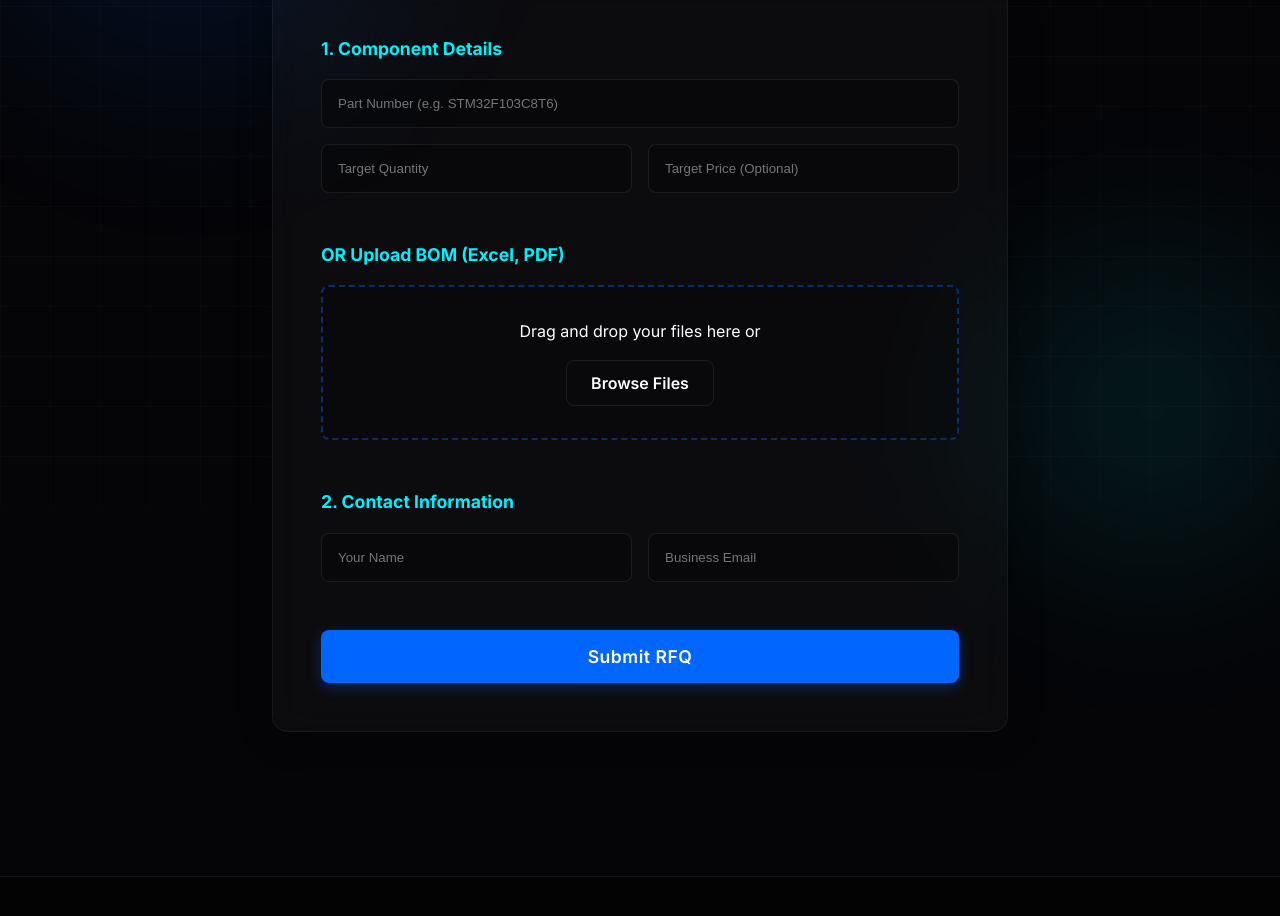
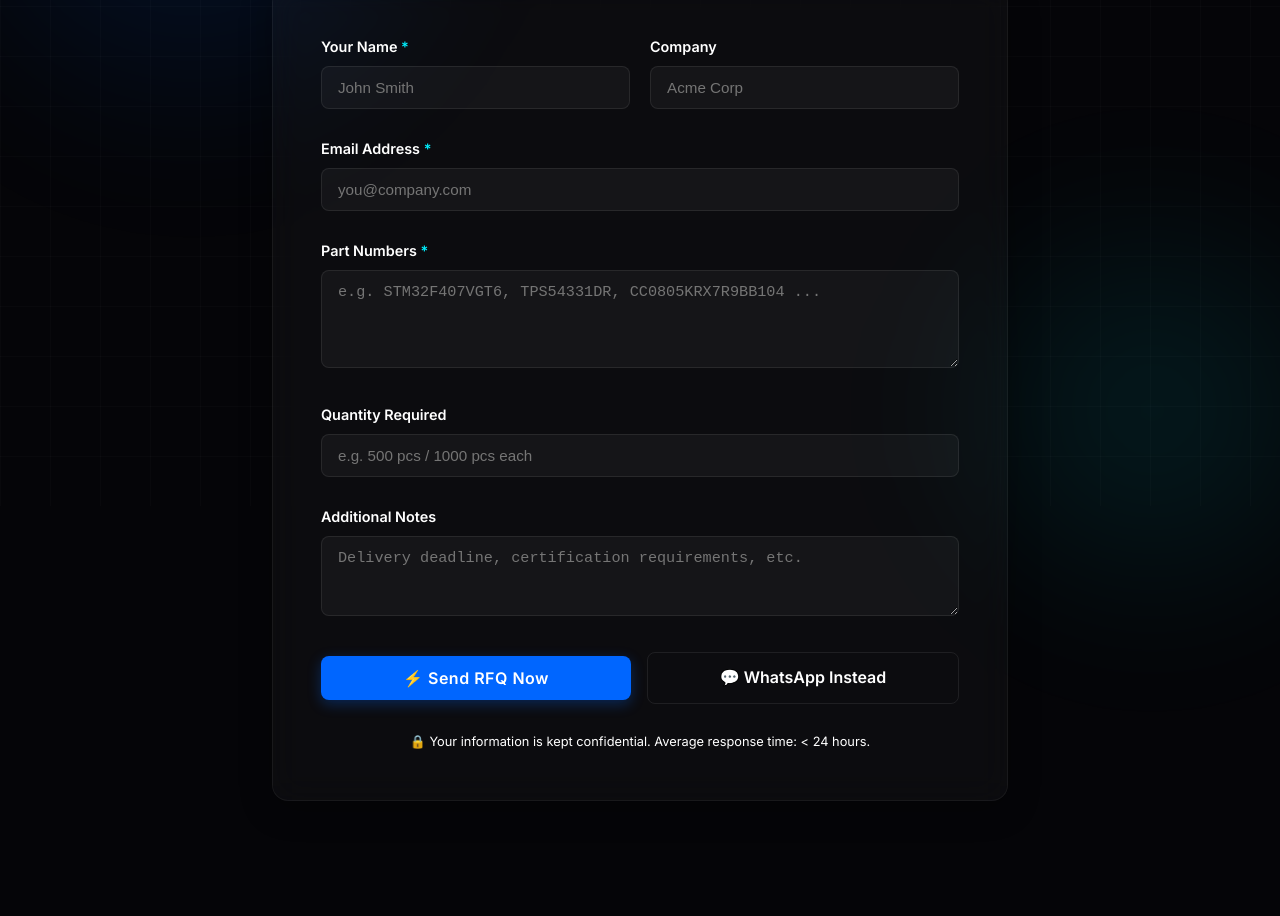
Before and after one commit to DkakaX/PJD, a Next.js app: page /en/quote in a window 1280 px wide. Shown: the part 294-1210 px from the top of the page. Built offline with nearby package versions, Linux system fonts and the light colour scheme.

Commit message:
Implement RFQ form submission and response handling

```diff
--- a/app/[lang]/quote/page.tsx
+++ b/app/[lang]/quote/page.tsx
@@ -1,44 +1,151 @@
+'use client'
+import { useState } from 'react'
+
 export default function QuotePage() {
+  const [submitted, setSubmitted] = useState(false)
+  const [loading, setLoading] = useState(false)
+
+  async function handleSubmit(e: React.FormEvent<HTMLFormElement>) {
+    e.preventDefault()
+    setLoading(true)
+    const form = e.currentTarget
+    const data = new FormData(form)
+    const parts = data.get('parts') as string
+    const qty = data.get('qty') as string
+    const name = data.get('name') as string
+    const company = data.get('company') as string
+    const email = data.get('email') as string
+    const notes = data.get('notes') as string
+
+    const subject = encodeURIComponent(`RFQ Request from ${company || name}`)
+    const body = encodeURIComponent(
+      `Name: ${name}\nCompany: ${company}\nEmail: ${email}\n\nPart Numbers:\n${parts}\n\nQuantity:\n${qty}\n\nNotes:\n${notes}`
+    )
+    window.location.href = `mailto:ouyanghaobang@cozysheep.tech?subject=${subject}&body=${body}`
+    setLoading(false)
+    setSubmitted(true)
+  }
+
+  if (submitted) {
+    return (
+      <main className="container" style={{ paddingTop: '5rem', paddingBottom: '5rem', maxWidth: '800px', textAlign: 'center' }}>
+        <div className="glass-panel" style={{ padding: '4rem 3rem' }}>
+          <div style={{ fontSize: '4rem', marginBottom: '1.5rem' }}>✅</div>
+          <h2 className="text-gradient-primary" style={{ fontSize: '2rem', marginBottom: '1rem' }}>Quote Request Sent!</h2>
+          <p className="text-secondary" style={{ fontSize: '1.1rem' }}>
+            Your default email client should have opened. If not, please email us directly at{' '}
+            <a href="mailto:ouyanghaobang@cozysheep.tech" style={{ color: 'var(--accent)' }}>
+              ouyanghaobang@cozysheep.tech
+            </a>
+          </p>
+          <button onClick={() => setSubmitted(false)} className="btn-primary" style={{ marginTop: '2rem' }}>
+            Submit Another RFQ
+          </button>
+        </div>
+      </main>
+    )
+  }
+
   return (
     <main className="container" style={{ paddingTop: '3rem', paddingBottom: '5rem', maxWidth: '800px' }}>
       <div style={{ textAlign: 'center', marginBottom: '3rem' }}>
-        <h1 className="text-gradient-primary" style={{ fontSize: '2.5rem', marginBottom: '1rem' }}>Request for Quote (RFQ)</h1>
-        <p className="text-secondary">Upload your BOM or manually enter part numbers below for a rapid response within 24 hours.</p>
+        <h1 className="text-gradient-primary" style={{ fontSize: '2.5rem', marginBottom: '1rem' }}>
+          Request for Quote (RFQ)
+        </h1>
+        <p className="text-secondary">
+          Upload your BOM or manually enter part numbers below for a rapid response within 24 hours.
+        </p>
       </div>
 
       <div className="glass-panel" style={{ padding: '3rem' }}>
-        <form style={{ display: 'flex', flexDirection: 'column', gap: '2rem' }}>
+        <form onSubmit={handleSubmit} style={{ display: 'flex', flexDirection: 'column', gap: '1.75rem' }}>
 
-          <div>
-            <h3 style={{ marginBottom: '1rem', color: 'var(--accent)', fontSize: '1.1rem' }}>1. Component Details</h3>
-            <div style={{ display: 'flex', gap: '1rem', flexDirection: 'column' }}>
-              <input type="text" placeholder="Part Number (e.g. STM32F103C8T6)" required style={{ background: 'rgba(0,0,0,0.3)', border: '1px solid var(--border-color)', padding: '1rem', color: '#fff', borderRadius: 'var(--radius-md)' }} />
-              <div style={{ display: 'grid', gridTemplateColumns: '1fr 1fr', gap: '1rem' }}>
-                <input type="number" placeholder="Target Quantity" required style={{ background: 'rgba(0,0,0,0.3)', border: '1px solid var(--border-color)', padding: '1rem', color: '#fff', borderRadius: 'var(--radius-md)' }} />
-                <input type="text" placeholder="Target Price (Optional)" style={{ background: 'rgba(0,0,0,0.3)', border: '1px solid var(--border-color)', padding: '1rem', color: '#fff', borderRadius: 'var(--radius-md)' }} />
-              </div>
+          <div style={{ display: 'grid', gridTemplateColumns: '1fr 1fr', gap: '1.25rem' }}>
+            <div>
+              <label style={{ display: 'block', marginBottom: '0.5rem', fontWeight: 600, fontSize: '0.9rem' }}>
+                Your Name <span style={{ color: 'var(--accent)' }}>*</span>
+              </label>
+              <input name="name" required placeholder="John Smith" style={inputStyle} />
+            </div>
+            <div>
+              <label style={{ display: 'block', marginBottom: '0.5rem', fontWeight: 600, fontSize: '0.9rem' }}>
+                Company
+              </label>
+              <input name="company" placeholder="Acme Corp" style={inputStyle} />
             </div>
           </div>
 
           <div>
-            <h3 style={{ marginBottom: '1rem', color: 'var(--accent)', fontSize: '1.1rem', marginTop: '1rem' }}>OR Upload BOM (Excel, PDF)</h3>
-            <div style={{ border: '2px dashed rgba(0, 102, 255, 0.4)', borderRadius: 'var(--radius-md)', padding: '2rem', textAlign: 'center', background: 'rgba(0,0,0,0.2)' }}>
-              <p className="text-secondary" style={{ marginBottom: '1rem' }}>Drag and drop your files here or</p>
-              <button type="button" className="btn-outline">Browse Files</button>
-            </div>
+            <label style={{ display: 'block', marginBottom: '0.5rem', fontWeight: 600, fontSize: '0.9rem' }}>
+              Email Address <span style={{ color: 'var(--accent)' }}>*</span>
+            </label>
+            <input name="email" type="email" required placeholder="you@company.com" style={inputStyle} />
           </div>
 
           <div>
-            <h3 style={{ marginBottom: '1rem', color: 'var(--accent)', fontSize: '1.1rem', marginTop: '1rem' }}>2. Contact Information</h3>
-            <div style={{ display: 'grid', gridTemplateColumns: '1fr 1fr', gap: '1rem' }}>
-              <input type="text" placeholder="Your Name" required style={{ background: 'rgba(0,0,0,0.3)', border: '1px solid var(--border-color)', padding: '1rem', color: '#fff', borderRadius: 'var(--radius-md)' }} />
-              <input type="email" placeholder="Business Email" required style={{ background: 'rgba(0,0,0,0.3)', border: '1px solid var(--border-color)', padding: '1rem', color: '#fff', borderRadius: 'var(--radius-md)' }} />
-            </div>
+            <label style={{ display: 'block', marginBottom: '0.5rem', fontWeight: 600, fontSize: '0.9rem' }}>
+              Part Numbers <span style={{ color: 'var(--accent)' }}>*</span>
+            </label>
+            <textarea
+              name="parts"
+              required
+              rows={4}
+              placeholder="e.g. STM32F407VGT6, TPS54331DR, CC0805KRX7R9BB104 ..."
+              style={{ ...inputStyle, resize: 'vertical' }}
+            />
           </div>
 
-          <button type="button" className="btn-primary" style={{ padding: '1rem', fontSize: '1.1rem', marginTop: '1rem' }}>Submit RFQ</button>
+          <div>
+            <label style={{ display: 'block', marginBottom: '0.5rem', fontWeight: 600, fontSize: '0.9rem' }}>
+              Quantity Required
+            </label>
+            <input name="qty" placeholder="e.g. 500 pcs / 1000 pcs each" style={inputStyle} />
+          </div>
+
+          <div>
+            <label style={{ display: 'block', marginBottom: '0.5rem', fontWeight: 600, fontSize: '0.9rem' }}>
+              Additional Notes
+            </label>
+            <textarea
+              name="notes"
+              rows={3}
+              placeholder="Delivery deadline, certification requirements, etc."
+              style={{ ...inputStyle, resize: 'vertical' }}
+            />
+          </div>
+
+          <div style={{ display: 'flex', gap: '1rem', alignItems: 'center' }}>
+            <button type="submit" className="btn-primary" disabled={loading} style={{ flex: 1 }}>
+              {loading ? 'Sending...' : '⚡ Send RFQ Now'}
+            </button>
+            <a
+              href="https://wa.me/85268102591"
+              target="_blank"
+              rel="noopener noreferrer"
+              className="btn-outline"
+              style={{ flex: 1, textAlign: 'center' }}
+            >
+              💬 WhatsApp Instead
+            </a>
+          </div>
+
+          <p className="text-secondary" style={{ fontSize: '0.8rem', textAlign: 'center' }}>
+            🔒 Your information is kept confidential. Average response time: &lt; 24 hours.
+          </p>
         </form>
       </div>
     </main>
-  );
+  )
 }
+
+const inputStyle: React.CSSProperties = {
+  width: '100%',
+  padding: '0.75rem 1rem',
+  background: 'rgba(255,255,255,0.04)',
+  border: '1px solid var(--border-color)',
+  borderRadius: 'var(--radius-md)',
+  color: 'var(--text-primary)',
+  fontSize: '0.95rem',
+  outline: 'none',
+  transition: 'border-color 0.2s',
+}
```
